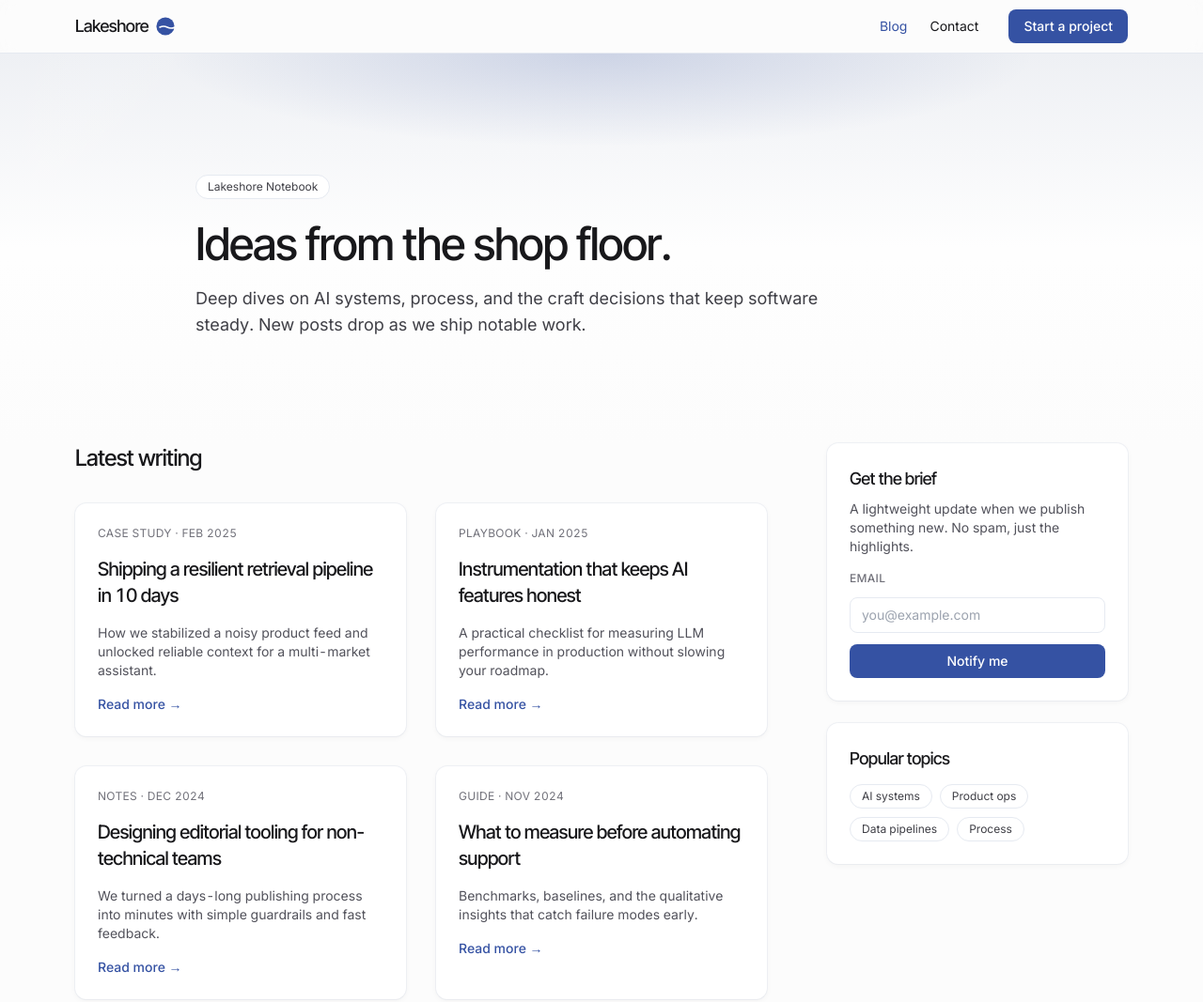
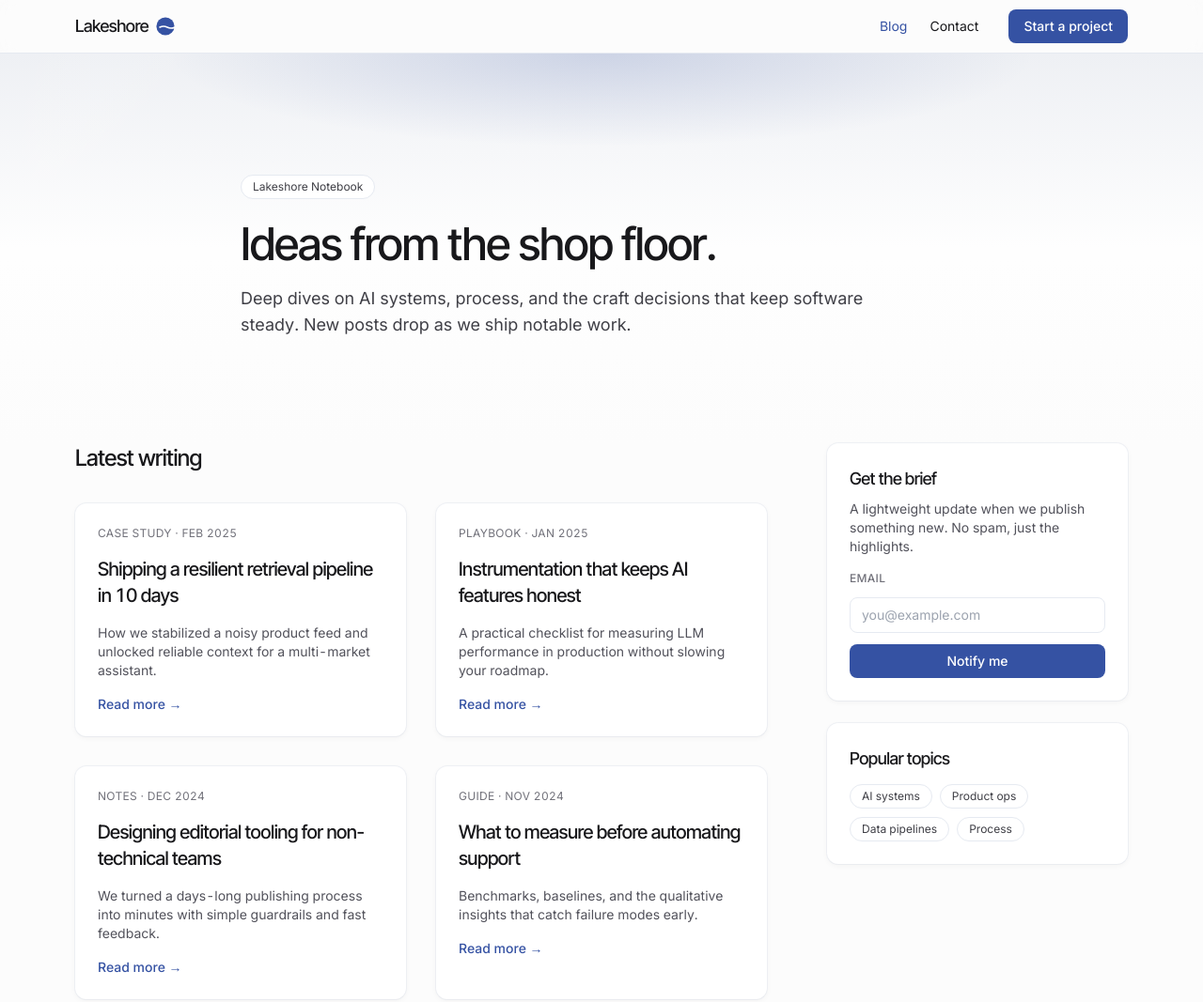
Before and after one commit to mjcreativemedia/Lakeshore-Design-Website, a website: page blog/index.html in a window 1280 px wide. Shown: the top 1067 px of the page at 94% size. Drawn offline with Linux system fonts and the light colour scheme.

Commit message:
Align blog hero container widths

```diff
--- a/blog/index.html
+++ b/blog/index.html
@@ -52,10 +52,12 @@
       <div class="absolute inset-0 -z-10 bg-gradient-to-b from-mist via-white/70 to-snow"></div>
       <div class="pointer-events-none absolute inset-0 -z-10 bg-[radial-gradient(60%_40%_at_50%_0%,rgba(53,82,163,0.18)_0%,rgba(53,82,163,0)_60%)]"></div>
       <div class="pointer-events-none absolute inset-0 -z-10 bg-[linear-gradient(120deg,rgba(255,255,255,0.0)_0%,rgba(255,255,255,0.4)_8%,rgba(255,255,255,0.0)_16%)] opacity-20"></div>
-      <div class="mx-auto max-w-4xl px-4 pt-24 pb-24 md:pt-32 md:pb-28">
-        <p class="pill">Lakeshore Notebook</p>
-        <h1 class="mt-6 font-tight text-4xl md:text-5xl tracking-tight">Ideas from the shop floor.</h1>
-        <p class="mt-5 text-lg text-zinc-700 max-w-2xl">Deep dives on AI systems, process, and the craft decisions that keep software steady. New posts drop as we ship notable work.</p>
+      <div class="mx-auto max-w-6xl px-4 pt-24 pb-24 md:pt-32 md:pb-28">
+        <div class="mx-auto max-w-3xl">
+          <p class="pill">Lakeshore Notebook</p>
+          <h1 class="mt-6 font-tight text-4xl md:text-5xl tracking-tight">Ideas from the shop floor.</h1>
+          <p class="mt-5 text-lg text-zinc-700 max-w-2xl">Deep dives on AI systems, process, and the craft decisions that keep software steady. New posts drop as we ship notable work.</p>
+        </div>
       </div>
     </section>
 
```
Also changed, not shown: docs/blog/index.html (+6 -4 lines), public/blog/index.html (+6 -4 lines).
